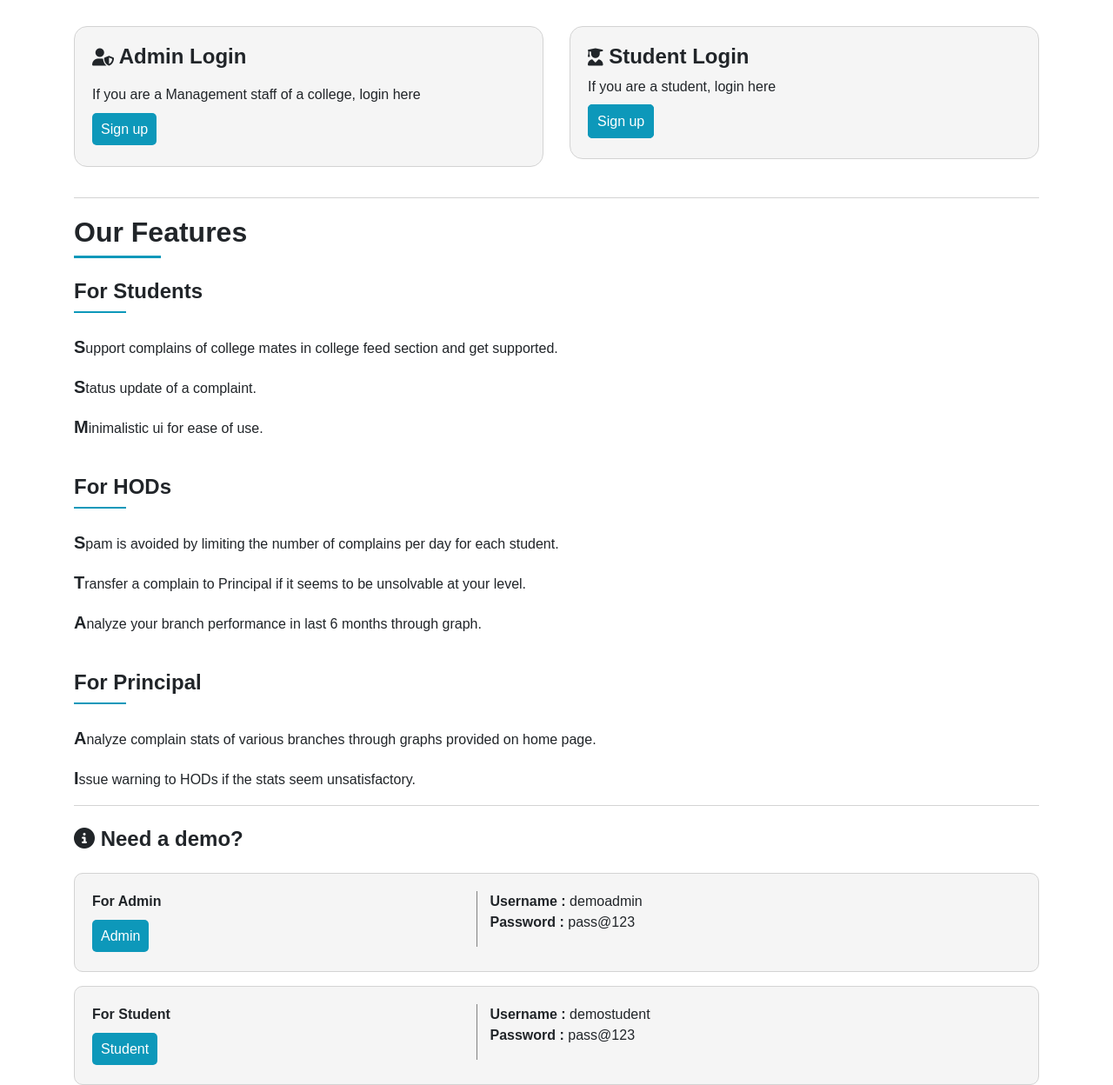
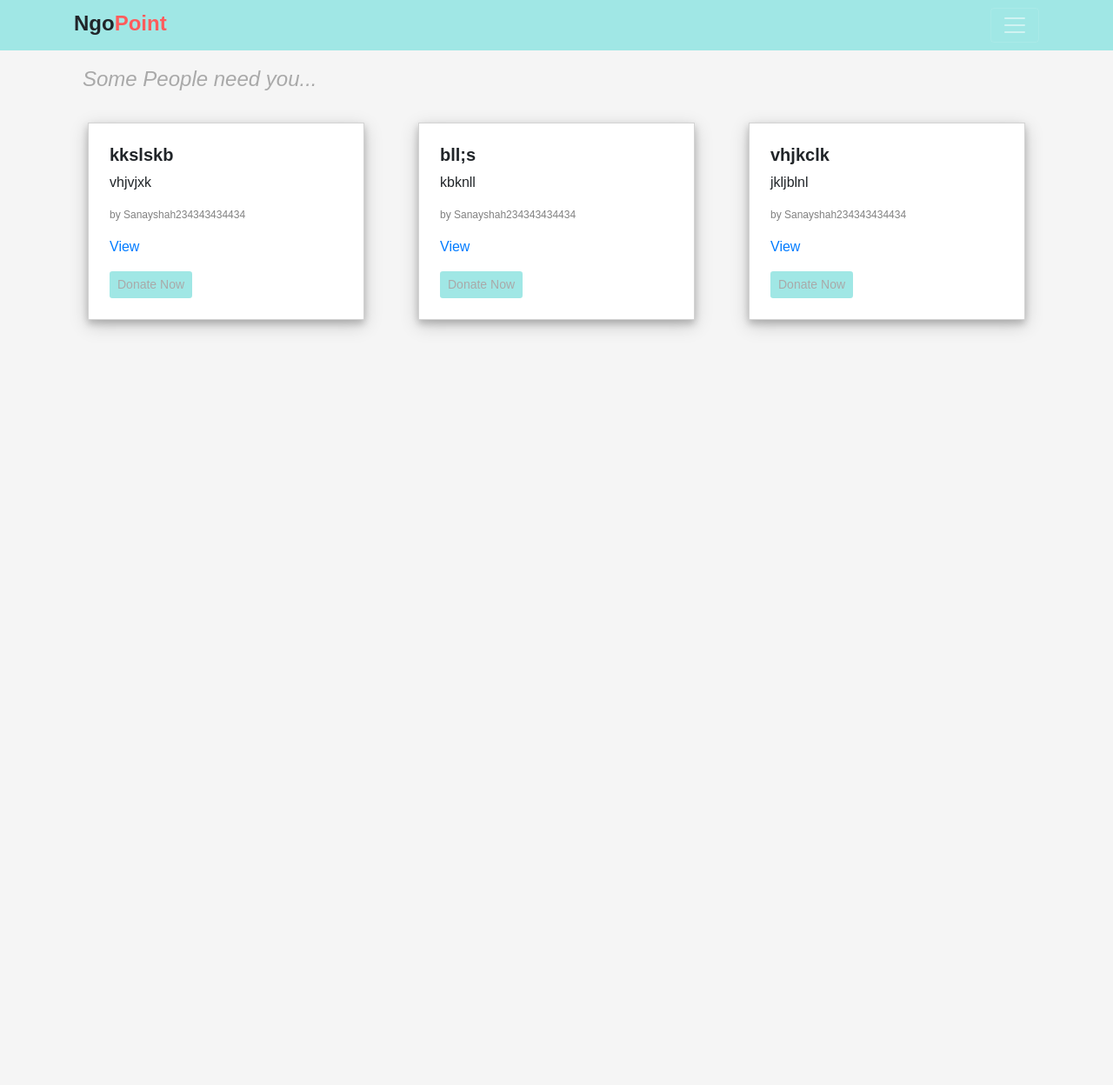
Before and after one commit to Sanayshah2/code-it-personal, a Django app: page / in a window 1280 px wide. Shown: the whole page at 87% size. After the commit the page ends 381 px from the top, so only its background shows below. Run offline with Django 3.2, Linux system fonts and the light colour scheme; data comes from the database, SQL or seed files in the repository; both versions use the stored data as it was after the commit; some libraries are stand-ins or nearby versions.

Commit message:
Initial comment

```diff
--- a/ngo_point1/ngo_requirements/templates/ngo_requirements/base.html
+++ b/ngo_point1/ngo_requirements/templates/ngo_requirements/base.html
@@ -1,6 +1,20 @@
 <html>
     <head>
-        <title>NGO</title>
+        <title>Ngo system</title>
+
+        <!-- Global site tag (gtag.js) - Google Analytics -->
+        <script async src="https://www.googletagmanager.com/gtag/js?id=UA-168136259-2"></script>
+        <script>
+          window.dataLayer = window.dataLayer || [];
+          function gtag(){dataLayer.push(arguments);}
+          gtag('js', new Date());
+
+          gtag('config', 'UA-168136259-2');
+        </script>
+
+        <script data-ad-client="ca-pub-1891679618996777" async src="https://pagead2.googlesyndication.com/pagead/js/adsbygoogle.js"></script>
+
+
         <meta charset="utf-8">
         <meta name="viewport" content="width=device-width, initial-scale=1.0">
         <link rel="stylesheet" href="https://maxcdn.bootstrapcdn.com/bootstrap/4.0.0/css/bootstrap.min.css" integrity="sha384-Gn5384xqQ1aoWXA+058RXPxPg6fy4IWvTNh0E263XmFcJlSAwiGgFAW/dAiS6JXm" crossorigin="anonymous">
@@ -13,6 +27,8 @@
 
 
 <style>
+
+
   .card{
     padding: 20px;
     animation-delay: 0.8s;
@@ -123,7 +139,7 @@ html { font-size: 1rem;}
 }
 
 .navbar{
-  background-color: #0D98BA;
+  background-color: #A0E7E5;
 }
 
 .my-custom-scrollbar {
@@ -134,7 +150,14 @@ overflow: auto;
 .table-wrapper-scroll-y {
 display: block;
 }
+
+
+
 </style>
+
+{% block style %}
+
+{% endblock style %}
 
 
 </head>
--- a/ngo_point1/ngo_requirements/templates/ngo_requirements/home.html
+++ b/ngo_point1/ngo_requirements/templates/ngo_requirements/home.html
@@ -1,123 +1,85 @@
 {% extends 'ngo_requirements/base.html' %}
 {% load static %}
-{% block content %}
-  <style>
-@media (min-width: 768px) {
-  .carousel-inner img {
-    width: 100%;
-    height:70%;
 
+{% block style %}
 
-  }
-}
+<style>
+    .requirement-container{
+        border: 1px solid lightgrey ;
+        background-color: white;
+        /* border-radius: 5px; */
+        box-shadow: 0 4px 8px 0 rgba(0, 0, 0, 0.2), 0 6px 20px 0 rgba(0, 0, 0, 0.19);
+    }
+
+    body{
+        background-color: whitesmoke;
+    }
+
+    .btn{
+        background-color: #A0E7E5;
+        color: darkgrey;
+    }
+    .by{
+        font-size: 12px;
+        color: gray;
+    }
+
+    .title{
+        font-style: italic;
+        color: darkgray;
+        font-size: 24px;
+        padding-top: 15px;
+        padding-left: 10px;
+    }
+</style>
+
+{% endblock style %}
 
 
 
-@media (max-width: 760px){
-.demo{
-  text-align: center;
+
+{% block content %}
+{% include 'ngo_requirements/navbar.html' %}
+
+    <div class="container">
+
+        <p class="title">Some People need you...</p>
+        {% if requirements %}
+        <div class="row">
+
+        {% for r in requirements %}
 
 
-}
-}
-</style>
-<center>
-<div id="demo" class="carousel slide" data-ride="carousel">
+                    <div class="col-12 col-sm-6 col-md-4">
 
-  <!-- Indicators -->
-  <ul class="carousel-indicators">
-    <li data-target="#demo" data-slide-to="0" class="active"></li>
-    <li data-target="#demo" data-slide-to="1"></li>
-    <li data-target="#demo" data-slide-to="2"></li>
-  </ul>
+                        <div class="m-3 p-4 requirement-container">
+                            <h5><b>{{r.requirement_heading}}</b></h5>
+                            <p>{{r.requirement_content}}</p>
+                            <!-- <p class='by'>by Aapka Sahara Foundation</p> -->
+                            <div class="row"><div class="col-12"><p class='by'>by {{r.ngo}}</p></div></div>
+                            <div class="row"><div class="col-12"><a href="" ><p>View</p></a></div></div>
+                            <button class="btn btn-sm ">Donate Now</button>
+                        </div>
+                    </div>
 
-  <!-- The slideshow -->
-  <!-- <div class="carousel-inner">
-    <div class="carousel-item active">
-      <img class="img-fluid" src="{% static "grievance/images/corousel10.jpg" %}" alt="Los Angeles">
-    </div>
-    <div class="carousel-item">
-      <img class="img-fluid" src="{% static "grievance/images/corousel12.jpg" %}" alt="Chicago">
-    </div>
-    <div class="carousel-item">
-      <img class="img-fluid" src="{% static "grievance/images/corousel11.jpg" %}" alt="New York">
-    </div>
-  </div> -->
 
-  <!-- Left and right controls -->
-  <a class="carousel-control-prev" href="#demo" data-slide="prev">
-    <span class="carousel-control-prev-icon" style="color: black;"></span>
-  </a>
-  <a class="carousel-control-next" href="#demo" data-slide="next">
-    <span class="carousel-control-next-icon"></span>
-  </a>
 
-</div></center>
-<div class="container">
-  <div class="row" style="margin-top: 30px;">
-    <div class="col-md-6" >
-      <div class="" style="padding:20px;border-radius: 15px;padding-bottom: 30px;border: 1px solid lightgray;margin-bottom: 20px;background-color: whitesmoke;">
-        <h4 style="font-weight: bold;"><i class="fas fa-user-shield " style="font-size: 20px;margin-bottom: 13px;"></i> Admin Login</h4>
-      <p>If you are a Management staff of a college, login here </p>
-      <a href='' style="text-decoration: none;padding: 10px;border: 1px sloid #0D98BA;background-color: #0D98BA;color: white;border-radius: 5px;">Sign up</a>
-    </div>
-  </div>
-    <div class="col-md-6" >
-      <div class="" style="padding:20px;border-radius: 15px;padding-bottom: 30px;border: 1px solid lightgray;margin-bottom: 20px;background-color: whitesmoke;">
-        <h4 style="font-weight: bold;"><i class="fas fa-user-graduate " style="font-size: 20px;"></i> Student Login</h4>
-      <p>If you are a student, login here</p>
-      <a href='' style="text-decoration: none;padding: 10px;border: 1px solid #0D98BA;background-color: #0D98BA;color: white;border-radius: 5px;">Sign up</a>
-    </div>
-    </div>
-  </div>
-  <div style="border-bottom: 1px solid lightgray;margin-top: 15px;" class=""></div>
-  <div style="margin-top:20px">
-    <h2  style="font-weight: bold;" class="">Our Features</h2>
-    <div style="border-bottom: 3px solid #0D98BA;width:100px;" class=""></div><br>
-    <h4 style="font-weight: bold;" class="">For Students</h5>
-    <div style="border-bottom: 2px solid #0D98BA;width:60px;" class=""></div>
-    <br>
-    <p style="class=""><span style="font-weight: bold;font-size: 20px;">S</span>upport complains of college mates in college feed section and get supported.</p>
-      <p style="" class=""><span style="font-weight: bold;font-size: 20px;">S</span>tatus update of a complaint.</p>
-      <p style="" class=""><span style="font-weight: bold;font-size: 20px;">M</span>inimalistic ui for ease of use.</p><br>
-        <h4  style="font-weight: bold;" class="">For HODs</h5>
-    <div style="border-bottom: 2px solid #0D98BA;width:60px;" class=""></div>
-    <br>
-    <p style="class=""><span style="font-weight: bold;font-size: 20px;">S</span>pam is avoided by limiting the number of complains per day for each student.</p>
-      <p style="" class=""><span style="font-weight: bold;font-size: 20px;">T</span>ransfer a complain to Principal if it seems to be unsolvable at your level.</p>
-      <p style="" class=""><span style="font-weight: bold;font-size: 20px;">A</span>nalyze your branch performance in last 6 months through graph.</p><br>
-        <h4  style="font-weight: bold;" class="">For Principal</h5>
-        <div style="border-bottom: 2px solid #0D98BA;width:60px;" class=""></div>
-        <br>
-        <p style="class=""><span style="font-weight: bold;font-size: 20px;">A</span>nalyze complain stats of various branches through graphs provided on home page.</p>
-          <p style="" class=""><span style="font-weight: bold;font-size: 20px;">I</span>ssue warning to HODs if the stats seem unsatisfactory.</p>
+        {% endfor %}
+        </div>
 
-  </div>
-  <div class=" pt-4 mb-5" style="border-top: 1px solid lightgray;" >
-    <h4 style="font-weight: bold" class="mb-4"><i class="fas fa-info-circle"></i> Need a demo?</h4>
-    <div class='card '>
-      <div class='row'>
-   <div class="col-5 mb-2" style="border-right: 1px solid gray;"> <p style="font-weight: bold;">For Admin </p>
-    <a href='' class='button_student' style="color: white;text-decoration: none">Admin</a>
-  </div>
-  <div class="col-7">
-    <p><span style="font-weight: bold;">Username :</span> demoadmin<br><span style="font-weight: bold;">Password : </span> pass@123</p>
-  </div>
-</div>
-    </div>
-    <div class='card mt-3'>
-      <div class='row'>
-   <div class="col-5 mb-2" style="border-right: 1px solid gray;"> <p style="font-weight: bold;">For Student </p>
-    <a href='' class='button_student' style="color: white;text-decoration: none">Student</a>
-  </div>
-  <div class="col-7">
-    <p><span style="font-weight: bold;">Username :</span> demostudent<br><span style="font-weight: bold;">Password :</span> pass@123</p>
-  </div>
-</div>
+        {% else %}
+
+
+        <h1>No requirements</h1>
+
+
+
+        {% endif %}
+
     </div>
 
 
-  </div>
 
-</div>
+
+
  {% endblock content %}
--- /dev/null
+++ b/ngo_point1/ngo_requirements/templates/ngo_requirements/navbar.html
@@ -0,0 +1,48 @@
+<style>
+    #X{
+      color: #FF5C5C;
+    }
+
+    .navbar-nav .nav-item a.nav-link{
+      color: white;
+    }
+  </style>
+  <nav class="navbar  navbar-dark sticky-top static-top" >
+      <div class="container">
+        <!-- <a class="navbar-brand" href={% url 'home' %}> -->
+              <h4 style="padding-top: 5px;font-weight: bold;">Ngo<span id='X' style="font-style: bold">Point</span></h4>
+            <!-- </a> -->
+        <button class="navbar-toggler" type="button" data-toggle="collapse" data-target="#navbarResponsive" aria-controls="navbarResponsive" aria-expanded="false" aria-label="Toggle navigation" style="color: ;">
+              <span class="navbar-toggler-icon" style="color: "></span>
+            </button>
+        <div class="collapse navbar-collapse" id="navbarResponsive" >
+          <ul class="navbar-nav sm-auto">
+            <li class="nav-item ">
+              <!-- <a class="nav-link" href={% url "home" %} >Home -->
+                    <span class="sr-only">(current)</span>
+                  <!-- </a> -->
+            </li>
+            <li class="nav-item">
+              <!-- <a class="nav-link" href=>Admin Signup</a> -->
+            </li>
+            <!--<li class="nav-item">
+              <a class="nav-link" href=>Map</a>
+            </li>-->
+            <li class="nav-item">
+              <!-- <a class="nav-link" href=>Admin Login</a> -->
+            </li>
+            <li class="nav-item">
+              <!-- <a class="nav-link" href= >Student Signup</a> -->
+            </li>
+            <li class="nav-item">
+              <!-- <a class="nav-link"  href=>Student Login</a> -->
+            </li>
+            <li class="nav-item">
+              <a class="nav-link"  href=>About Us</a>
+
+
+
+          </ul>
+        </div>
+      </div>
+    </nav>
--- a/ngo_point1/ngo_requirements/views.py
+++ b/ngo_point1/ngo_requirements/views.py
@@ -12,8 +12,14 @@ from .decorators import *
 
 # Create your views here.
 def home(request):
-   # group=Group.objects.get(user=request.user)
-    return render(request,'ngo_requirements/home.html')
+
+    requirements = Requirement.objects.all()
+    context={
+        'requirements':requirements,
+    }
+
+
+    return render(request,'ngo_requirements/home.html',context)
 
 @is_logged
 def register(request):
```
Also changed, not shown: ngo_point1/db.sqlite3.
